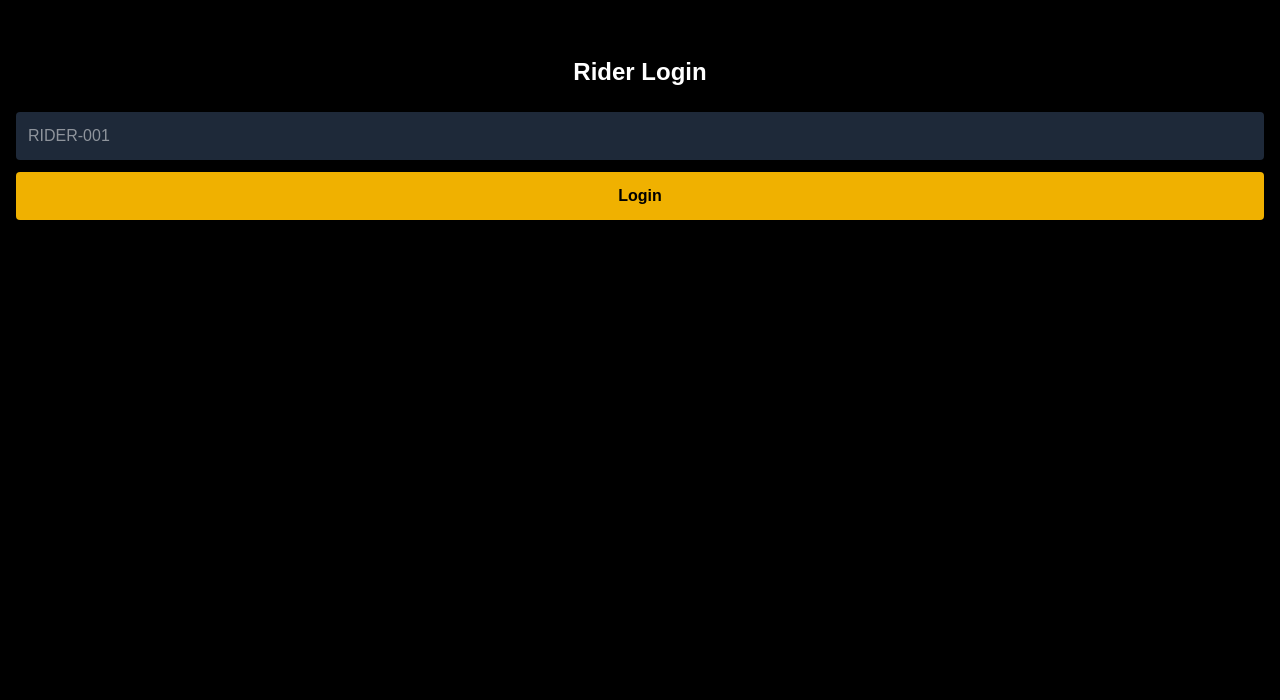
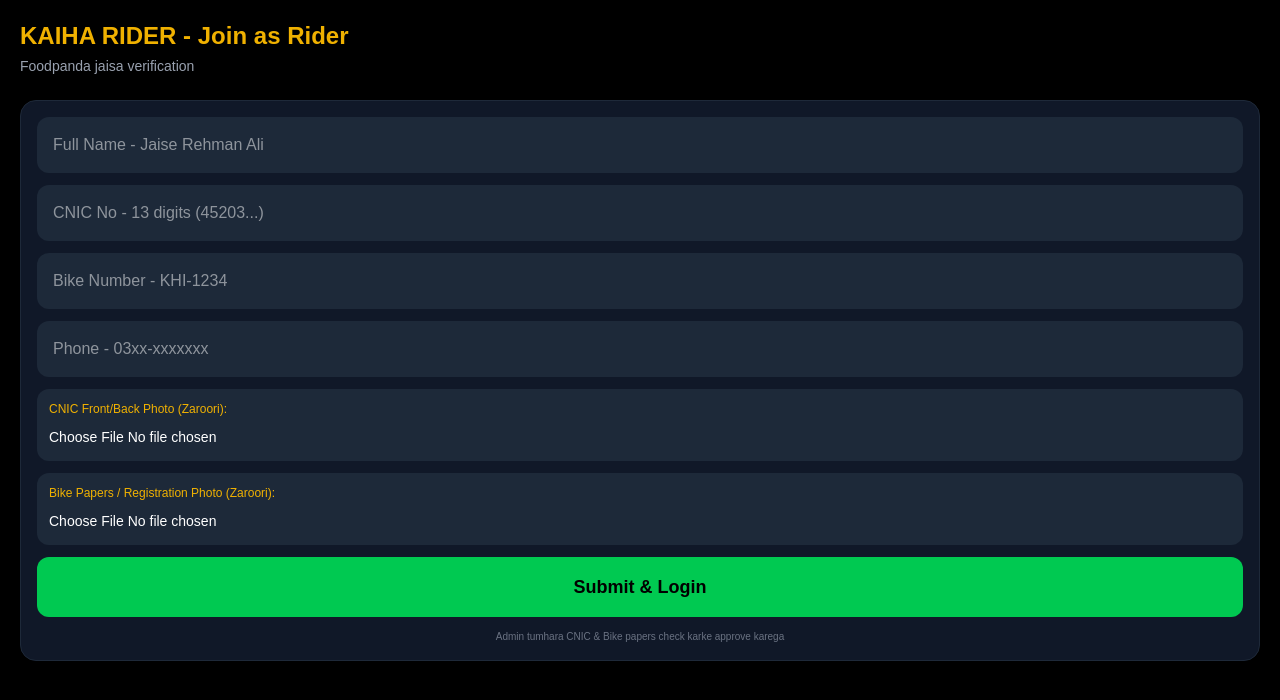
Before and after one commit to hadi-kaiha/KAIHA-, a Next.js app: page /rider in a window 1280 px wide. Shown: the top 700 px of the page. Built offline with nearby package versions, Linux system fonts and the light colour scheme.

Commit message:
Update page.tsx

```diff
--- a/app/rider/page.tsx
+++ b/app/rider/page.tsx
@@ -1,28 +1,122 @@
 "use client";
-import { useState } from "react";
+import { useState, useEffect } from "react";
 
 export default function RiderPage(){
-  const [riderId, setRiderId] = useState("");
-  const [logged, setLogged] = useState(false);
-  if(!logged){
+  const [isLoggedIn, setIsLoggedIn] = useState(false);
+  const [name, setName] = useState("");
+  const [cnic, setCnic] = useState("");
+  const [bikeNo, setBikeNo] = useState("");
+  const [phone, setPhone] = useState("");
+  const [cnicImg, setCnicImg] = useState("");
+  const [bikeImg, setBikeImg] = useState("");
+  const [status, setStatus] = useState("idle"); // idle, delivering
+  const [location, setLocation] = useState({lat:0,lng:0});
+
+  useEffect(()=>{
+    const saved = localStorage.getItem("kaiha_rider");
+    if(saved){
+      const r = JSON.parse(saved);
+      setName(r.name); setIsLoggedIn(true);
+    }
+  },[]);
+
+  const handleFile = (e:any, type:string) => {
+    const file = e.target.files[0];
+    if(!file) return;
+    const reader = new FileReader();
+    reader.onload = ()=>{
+      if(type==="cnic") setCnicImg(reader.result as string);
+      else setBikeImg(reader.result as string);
+    };
+    reader.readAsDataURL(file);
+  }
+
+  const handleLogin = () => {
+    if(name.length < 3) return alert("Poora naam likho");
+    if(cnic.length!== 13) return alert("CNIC 13 digits likho - bina dash ke, jaise 4520331234567");
+    if(bikeNo.length < 3) return alert("Bike number likho - jaise KHI-1234");
+    if(!cnicImg) return alert("CNIC ki photo upload karo");
+    if(!bikeImg) return alert("Bike kagaz ki photo upload karo");
+    if(phone.length < 11) return alert("Phone number poora likho");
+
+    const riderData = {name,cnic,bikeNo,phone,cnicImg,bikeImg};
+    localStorage.setItem("kaiha_rider", JSON.stringify(riderData));
+    setIsLoggedIn(true);
+    alert("Rider Register Ho Gaya! Admin approval ke baad orders milenge.");
+  }
+
+  const startDelivery = () => {
+    setStatus("delivering");
+    // Live location start
+    if(navigator.geolocation){
+      navigator.geolocation.watchPosition((pos)=>{
+        const loc = {lat: pos.coords.latitude, lng: pos.coords.longitude};
+        setLocation(loc);
+        localStorage.setItem("kaiha_rider_location", JSON.stringify({name, bikeNo, phone,...loc, time: Date.now()}));
+      });
+    }
+  }
+
+  // LOGIN FORM - FOODPANDA STYLE
+  if(!isLoggedIn){
     return (
-      <div className="bg-black text-white min-h-screen p-4">
-        <h1 className="text-2xl font-bold text-center mt-10">Rider Login</h1>
-        <input value={riderId} onChange={e=>setRiderId(e.target.value)} placeholder="RIDER-001" className="w-full bg-gray-800 p-3 rounded mt-6"/>
-        <button onClick={()=>setLogged(true)} className="w-full bg-yellow-500 text-black p-3 rounded font-bold mt-3">Login</button>
+      <div className="bg-black text-white min-h-screen p-5">
+        <h1 className="text-2xl font-black text-yellow-500">KAIHA RIDER - Join as Rider</h1>
+        <p className="text-gray-400 text-sm mt-1">Foodpanda jaisa verification</p>
+
+        <div className="bg-[#101828] p-4 rounded-2xl mt-6 space-y-3 border border-gray-800">
+          <input value={name} onChange={e=>setName(e.target.value)} placeholder="Full Name - Jaise Rehman Ali" className="w-full bg-[#1d2939] p-4 rounded-xl outline-none" />
+          <input value={cnic} onChange={e=>setCnic(e.target.value)} placeholder="CNIC No - 13 digits (45203...)" className="w-full bg-[#1d2939] p-4 rounded-xl outline-none" type="number" />
+          <input value={bikeNo} onChange={e=>setBikeNo(e.target.value)} placeholder="Bike Number - KHI-1234" className="w-full bg-[#1d2939] p-4 rounded-xl outline-none" />
+          <input value={phone} onChange={e=>setPhone(e.target.value)} placeholder="Phone - 03xx-xxxxxxx" className="w-full bg-[#1d2939] p-4 rounded-xl outline-none" />
+
+          <div className="bg-[#1d2939] p-3 rounded-xl">
+            <p className="text-xs text-yellow-500 mb-2">CNIC Front/Back Photo (Zaroori):</p>
+            <input type="file" accept="image/*" onChange={e=>handleFile(e,"cnic")} className="w-full text-sm" />
+            {cnicImg && <img src={cnicImg} className="w-full h-32 object-cover rounded-lg mt-2" />}
+          </div>
+
+          <div className="bg-[#1d2939] p-3 rounded-xl">
+            <p className="text-xs text-yellow-500 mb-2">Bike Papers / Registration Photo (Zaroori):</p>
+            <input type="file" accept="image/*" onChange={e=>handleFile(e,"bike")} className="w-full text-sm" />
+            {bikeImg && <img src={bikeImg} className="w-full h-32 object-cover rounded-lg mt-2" />}
+          </div>
+
+          <button onClick={handleLogin} className="w-full bg-green-500 text-black p-4 rounded-xl font-black text-lg">Submit & Login</button>
+          <p className="text-[10px] text-gray-500 text-center">Admin tumhara CNIC & Bike papers check karke approve karega</p>
+        </div>
       </div>
     )
   }
+
+  // DASHBOARD AFTER LOGIN
   return (
     <div className="bg-black text-white min-h-screen p-4">
-      <h1 className="text-xl font-bold">Welcome {riderId}</h1>
-      <div className="bg-gray-900 p-4 rounded-lg mt-4">
-        <p className="font-bold">New Order #1234</p>
-        <p className="text-sm text-gray-400">Customer: Ali - Sukkur</p>
-        <p className="text-sm text-gray-400">Address: Main Road, Sukkur</p>
-        <p className="mt-2">Item: Premium Kurta - Rs.1999</p>
-        <button className="w-full bg-green-500 text-black p-2 rounded font-bold mt-3">Accept & Deliver</button>
-      </div>
+      <h1 className="text-2xl font-bold">Welcome {name} rider</h1>
+      <p className="text-xs text-gray-400 mt-1">Bike: {bikeNo} | CNIC Verified ✅</p>
+
+      {status==="idle"? (
+        <div className="bg-[#101828] p-4 rounded-2xl mt-6 border border-gray-800">
+          <h2 className="text-xl font-black">New Order #1234</h2>
+          <p className="text-gray-400 mt-2">Customer: Ali - Sukkur</p>
+          <p className="text-gray-400">Address: Main Road, Sukkur</p>
+          <p className="font-bold mt-2">Item: Premium Kurta - Rs.1999</p>
+          <button onClick={startDelivery} className="w-full bg-[#00ff66] text-black p-4 rounded-xl font-black mt-4 text-lg">Accept & Deliver</button>
+        </div>
+      ) : (
+        <div className="bg-[#101828] p-4 rounded-2xl mt-6 border border-green-500">
+          <h2 className="text-green-500 font-black">Delivering... 🏍️</h2>
+          <p className="text-sm mt-2">Live Location Sharing ON</p>
+          <p className="text-xs text-gray-400 mt-1">Lat: {location.lat.toFixed(5)} Lng: {location.lng.toFixed(5)}</p>
+          <div className="w-full h-32 bg-gray-800 rounded-xl mt-3 flex items-center justify-center">
+            <p className="text-xs">🗺️ Map - Rider yahan hai</p>
+          </div>
+          <p className="text-xs text-yellow-500 mt-3">Customer ab tumhe track kar raha hai + call kar sakta hai</p>
+          <button onClick={()=>setStatus("idle")} className="w-full bg-yellow-500 text-black p-3 rounded-xl font-bold mt-4">Delivered ✅</button>
+        </div>
+      )}
+
+      <button onClick={()=>{localStorage.removeItem("kaiha_rider"); setIsLoggedIn(false);}} className="w-full bg-gray-800 p-3 rounded-xl mt-6 text-sm">Logout</button>
     </div>
   )
-          }
+      }
```
